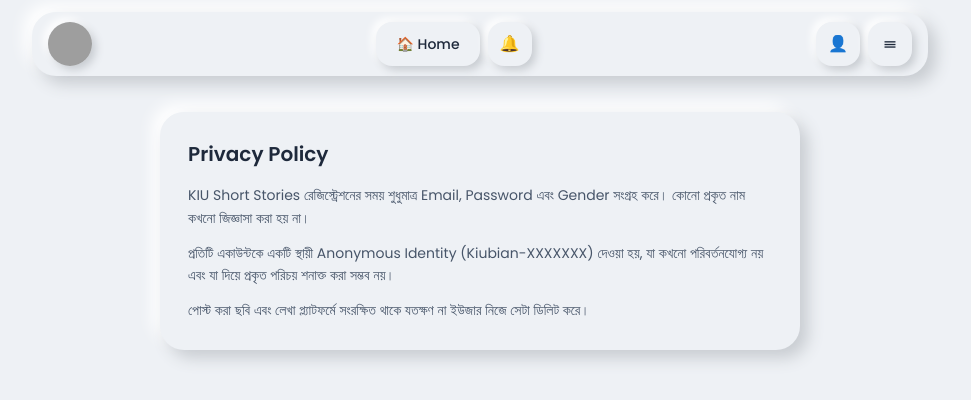
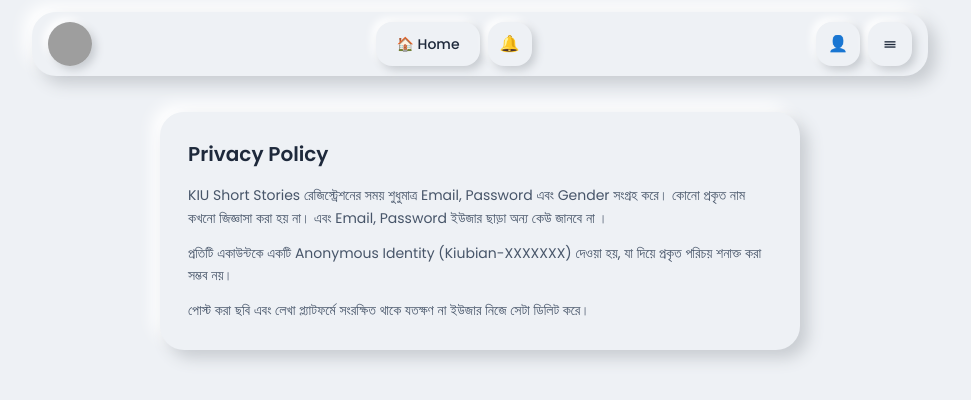
Before and after one commit to mdfahim012/kiu-short-stories, a React (Vite) app: page /#/privacy in a window 1280 px wide. Shown: the top 400 px of the page, without its empty margins (160-1131 px from the left). Built offline with nearby package versions, Linux system fonts and the light colour scheme; no server answers; grey boxes are pictures that could not be loaded.

Commit message:
Update PrivacyPolicy.jsx

```diff
--- a/src/pages/PrivacyPolicy.jsx
+++ b/src/pages/PrivacyPolicy.jsx
@@ -8,11 +8,10 @@ export default function PrivacyPolicy() {
         <div className="text-sm leading-relaxed text-slate-600 dark:text-slate-300 space-y-3">
           <p>
             KIU Short Stories রেজিস্ট্রেশনের সময় শুধুমাত্র Email, Password এবং Gender সংগ্রহ করে।
-            কোনো প্রকৃত নাম কখনো জিজ্ঞাসা করা হয় না।
+            কোনো প্রকৃত নাম কখনো জিজ্ঞাসা করা হয় না। এবং Email, Password ইউজার ছাড়া অন্য কেউ জানবে না ।
           </p>
           <p>
-            প্রতিটি একাউন্টকে একটি স্থায়ী Anonymous Identity (Kiubian-XXXXXXX) দেওয়া হয়, যা কখনো
-            পরিবর্তনযোগ্য নয় এবং যা দিয়ে প্রকৃত পরিচয় শনাক্ত করা সম্ভব নয়।
+            প্রতিটি একাউন্টকে একটি  Anonymous Identity (Kiubian-XXXXXXX) দেওয়া হয়, যা দিয়ে প্রকৃত পরিচয় শনাক্ত করা সম্ভব নয়।
           </p>
           <p>
             পোস্ট করা ছবি এবং লেখা প্ল্যাটফর্মে সংরক্ষিত থাকে যতক্ষণ না ইউজার নিজে সেটা ডিলিট করে।
```
